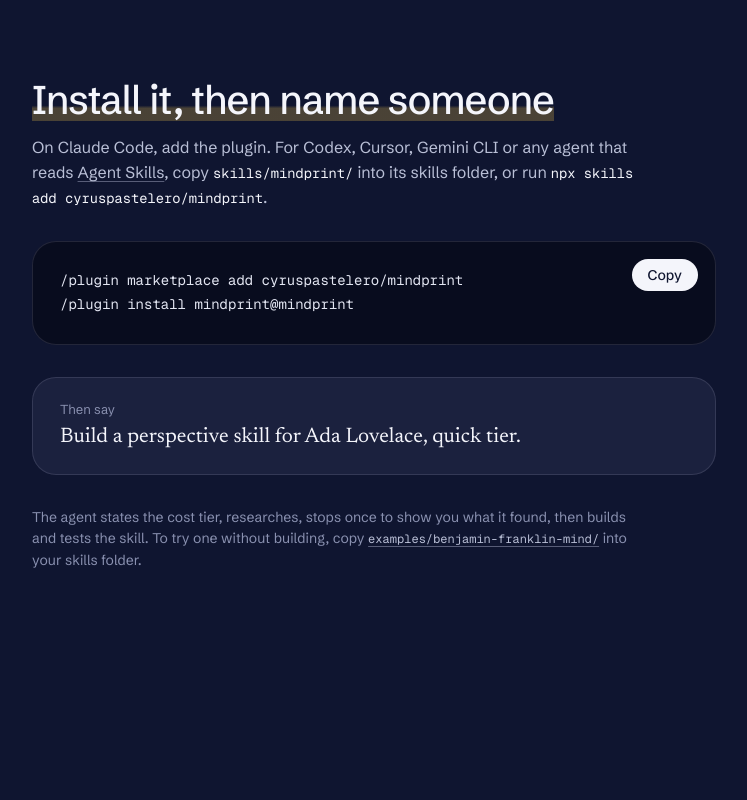
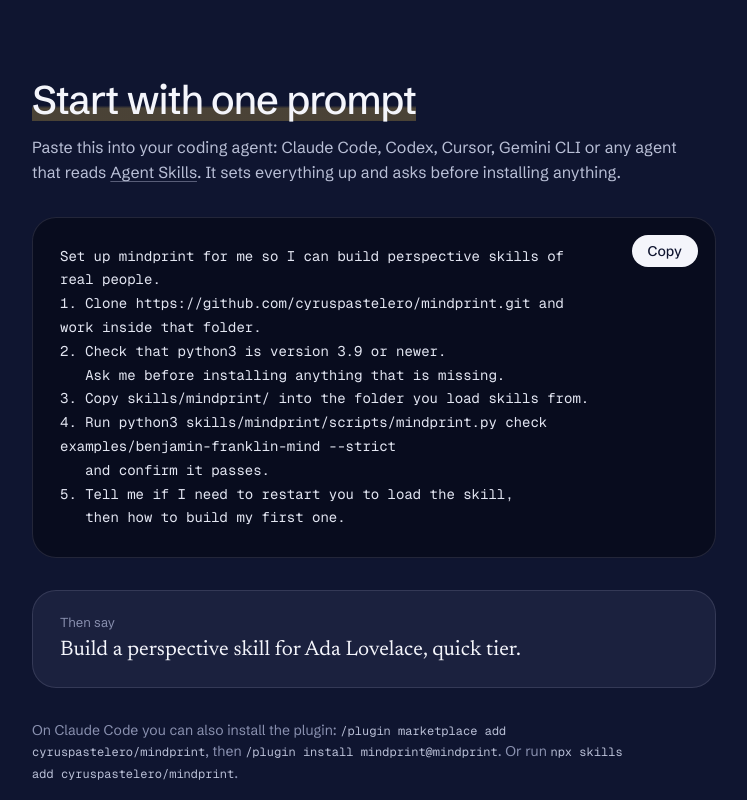
Before and after one commit to cyruspastelero/mindprint, a plain HTML site: page site/index.html in a window 1280 px wide. Shown: the part 5260-6060 px from the top of the page, without its empty margins (516-1263 px from the left). Drawn offline with Linux system fonts and the light colour scheme.

Commit message:
feat(site): one-prompt setup that works in any agent

```diff
--- a/site/index.html
+++ b/site/index.html
@@ -440,16 +440,24 @@ footer { position: relative; overflow: hidden; container-type: inline-size; marg
 
     <section class="scene" id="start" data-scene="7" aria-labelledby="start-h">
       <header>
-        <h2 id="start-h"><span>Install it, then name someone</span></h2>
-        <p>On Claude Code, add the plugin. For Codex, Cursor, Gemini CLI or any agent that reads <a href="https://agentskills.io">Agent Skills</a>, copy <code>skills/mindprint/</code> into its skills folder, or run <code>npx skills add cyruspastelero/mindprint</code>.</p>
+        <h2 id="start-h"><span>Start with one prompt</span></h2>
+        <p>Paste this into your coding agent: Claude Code, Codex, Cursor, Gemini CLI or any agent that reads <a href="https://agentskills.io">Agent Skills</a>. It sets everything up and asks before installing anything.</p>
       </header>
-<div class="prompt"><button type="button" class="copy" data-copy="install">Copy</button>
-<pre id="install">/plugin marketplace add cyruspastelero/mindprint
-/plugin install mindprint@mindprint</pre></div>
+<div class="prompt"><button type="button" class="copy" data-copy="setup-prompt">Copy</button>
+<pre id="setup-prompt">Set up mindprint for me so I can build perspective skills of real people.
+1. Clone https://github.com/cyruspastelero/mindprint.git and work inside that folder.
+2. Check that python3 is version 3.9 or newer.
+   Ask me before installing anything that is missing.
+3. Copy skills/mindprint/ into the folder you load skills from.
+4. Run python3 skills/mindprint/scripts/mindprint.py check examples/benjamin-franklin-mind --strict
+   and confirm it passes.
+5. Tell me if I need to restart you to load the skill,
+   then how to build my first one.</pre></div>
       <div class="say">
         <span>Then say</span>
         <p>Build a perspective skill for Ada Lovelace, quick tier.</p>
       </div>
+      <p class="small">On Claude Code you can also install the plugin: <code>/plugin marketplace add cyruspastelero/mindprint</code>, then <code>/plugin install mindprint@mindprint</code>. Or run <code>npx skills add cyruspastelero/mindprint</code>.</p>
       <p class="small">The agent states the cost tier, researches, stops once to show you what it found, then builds and tests the skill. To try one without building, copy <a href="https://github.com/cyruspastelero/mindprint/tree/main/examples/benjamin-franklin-mind"><code>examples/benjamin-franklin-mind/</code></a> into your skills folder.</p>
     </section>
 
```
